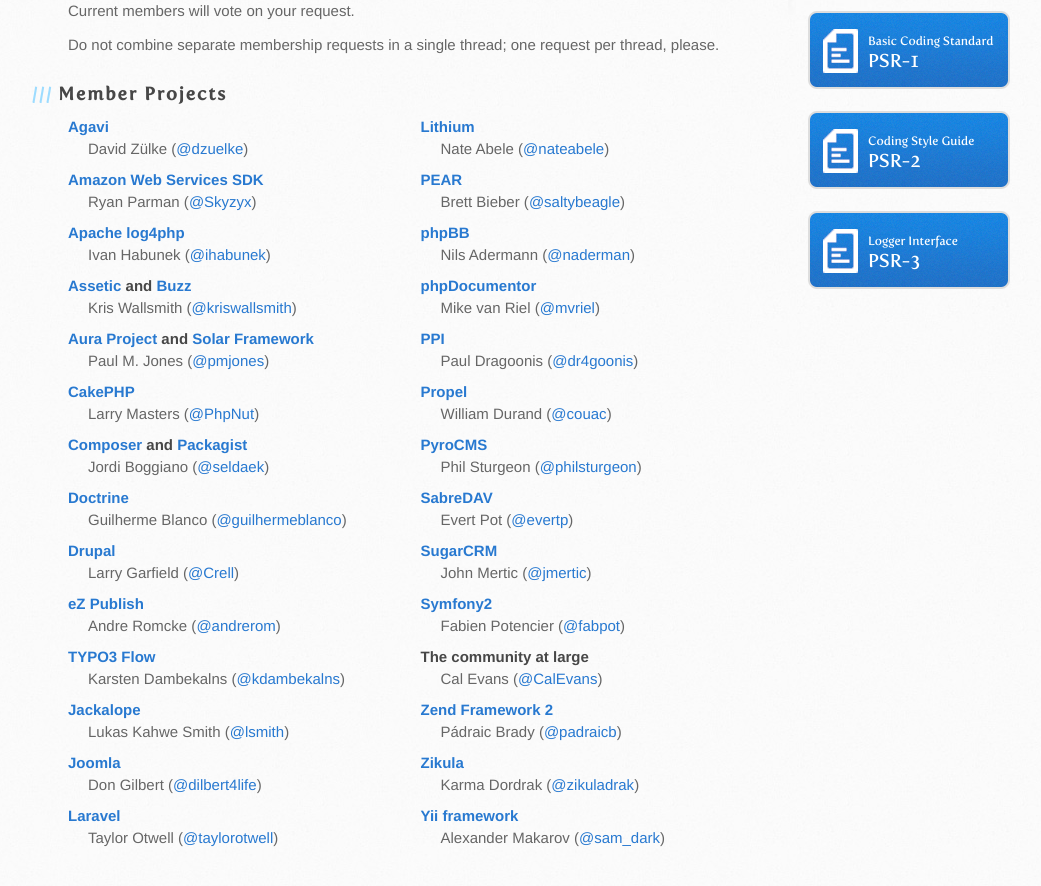
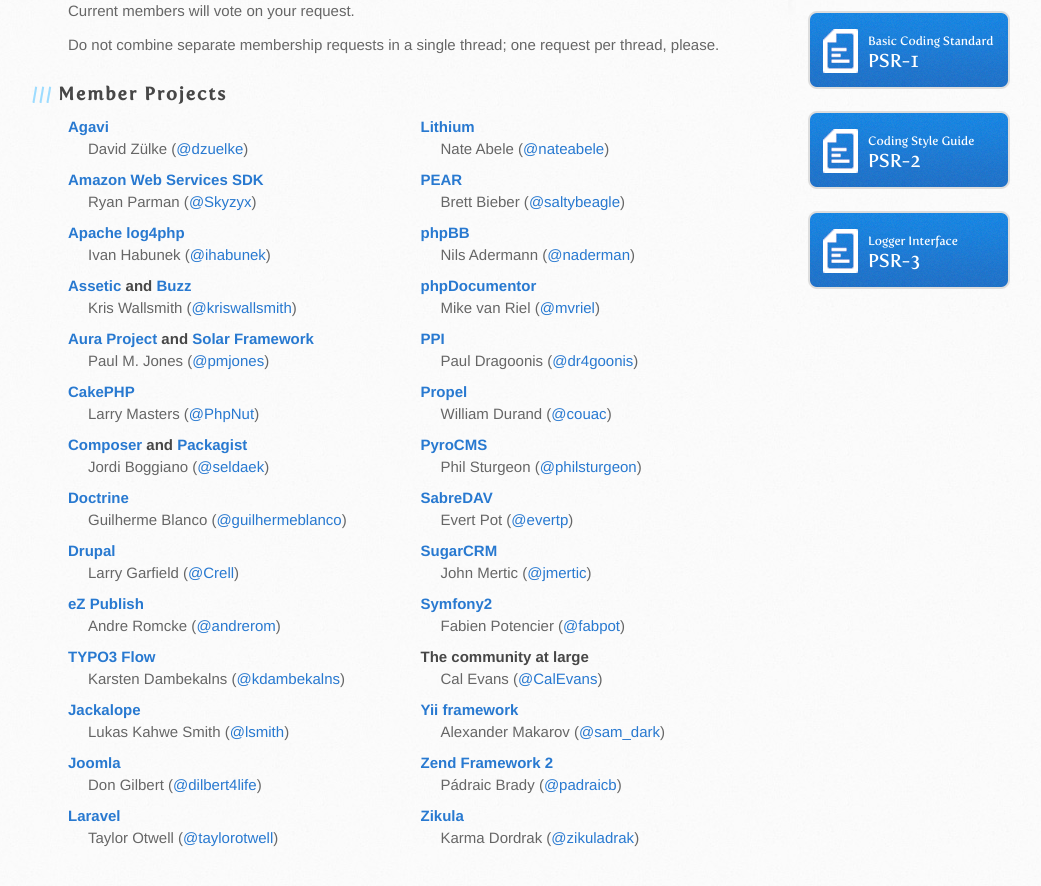
Before and after one commit to php-fig/www.php-fig.org, a Jekyll site: the page built from index.markdown, in a window 1280 px wide and 900 px high, scrolled down 721 px. Shown: the top 886 px of the window, without its empty margins (102-1143 px from the left). Built offline with Jekyll 4.4.1, drawn with Linux system fonts in a browser that asks for light colours; Markdown is read by kramdown in place of the engine named in the settings.

Commit message:
Reordered voting members

```diff
--- a/index.markdown
+++ b/index.markdown
@@ -173,6 +173,11 @@ Do not combine separate membership requests in a single thread; one request per
     </li>
 
     <li>
+        <h4><a target="_blank" href="http://www.yiiframework.com/">Yii framework</a></h4>
+        Alexander Makarov (<a href="http://twitter.com/sam_dark/">@sam_dark</a>)
+    </li>
+
+    <li>
         <h4><a target="_blank" href="http://framework.zend.com/">Zend Framework 2</a></h4>
         Pádraic Brady (<a href="http://twitter.com/padraicb/">@padraicb</a>)
     </li>
@@ -182,9 +187,4 @@ Do not combine separate membership requests in a single thread; one request per
         Karma Dordrak (<a href="http://twitter.com/zikuladrak/">@zikuladrak</a>)
     </li>
 
-    <li>
-        <h4><a target="_blank" href="http://www.yiiframework.com/">Yii framework</a></h4>
-        Alexander Makarov (<a href="http://twitter.com/sam_dark/">@sam_dark</a>)
-    </li>
-
 </ul>
```
